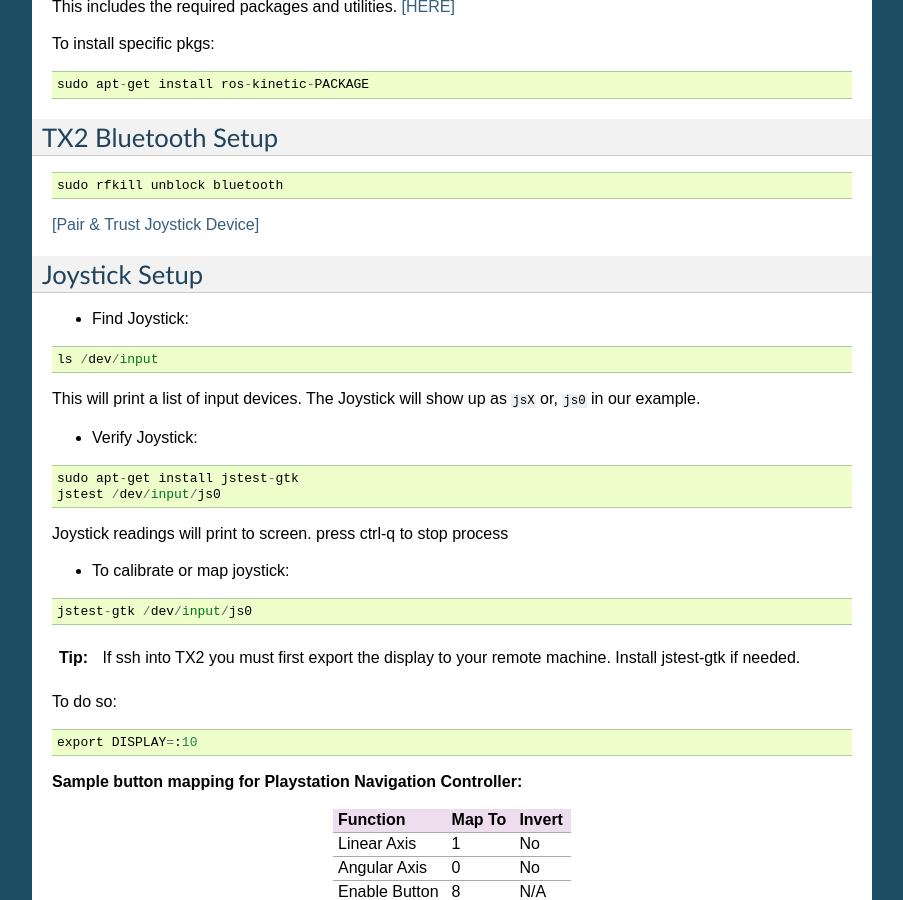
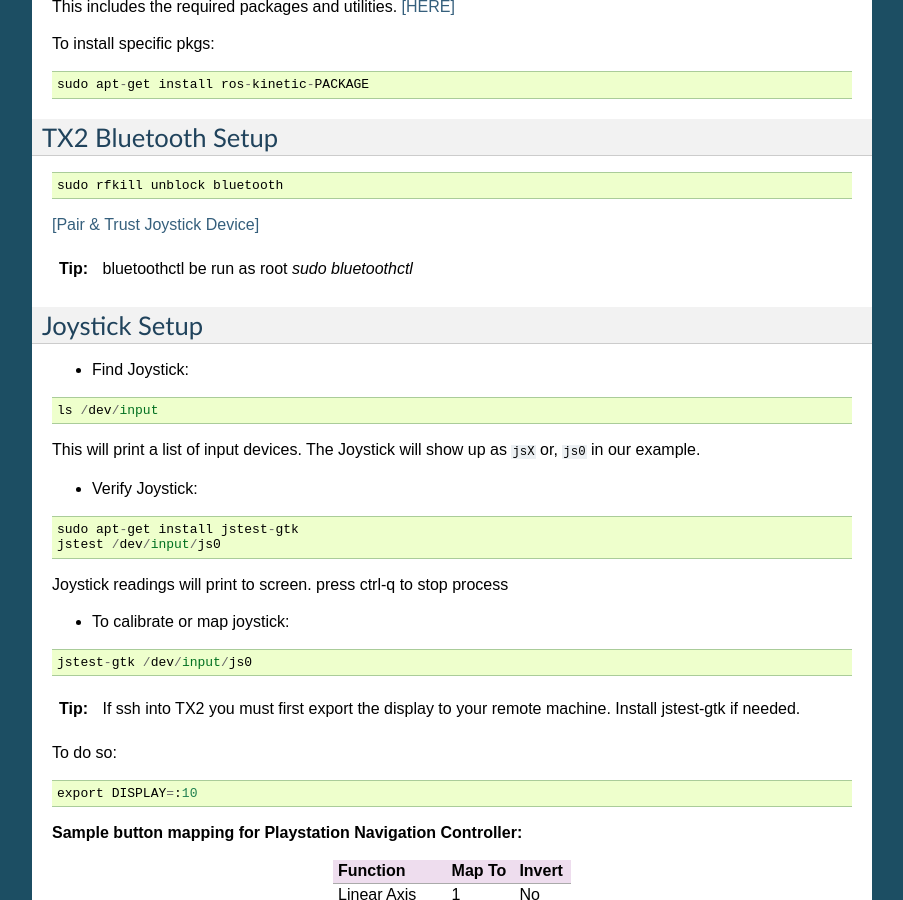
Before and after one commit to aionrobotics/docs, a Sphinx documentation site: the page built from docs/ros-robot-configuration.rst, in a window 1280 px wide and 900 px high, scrolled down 706 px. Shown: the whole window, without its empty margins (198-1101 px from the left). Built offline with Sphinx 7.4.7, drawn with Linux system fonts in a browser that asks for light colours.

Commit message:
add bluetoothctl tip

```diff
--- a/docs/ros-robot-configuration.rst
+++ b/docs/ros-robot-configuration.rst
@@ -46,6 +46,8 @@ TX2 Bluetooth Setup
   sudo rfkill unblock bluetooth
 
 `[Pair & Trust Joystick Device] <https://wiki.gentoo.org/wiki/Sony_DualShock#DualShock_3>`_
+
+.. tip:: bluetoothctl be run as root `sudo bluetoothctl`
 
 
 Joystick Setup
```
